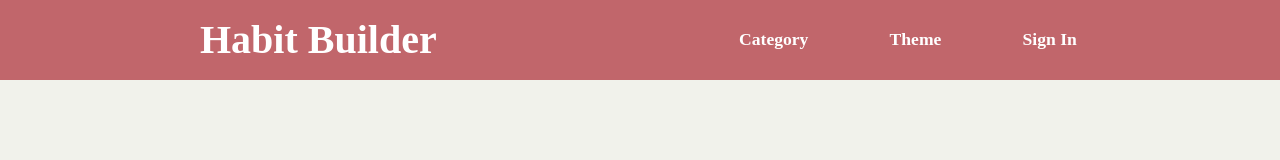
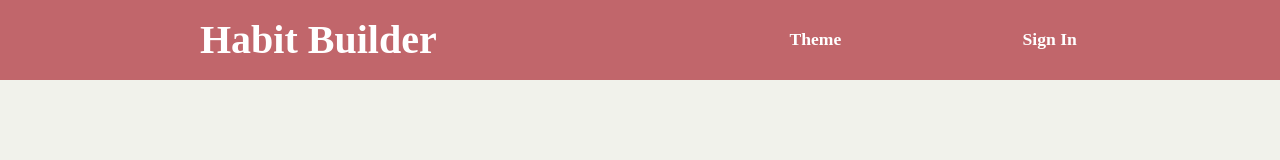
Before and after one commit to EtshD1/habit-builder, a React (Create React App) app: page / in a window 1280 px wide. Shown: the top 160 px of the page. Built offline with nearby package versions, Linux system fonts and the light colour scheme; a web font is replaced by a local one.

Commit message:
removed catergory from nav link

```diff
--- a/src/components/Navbar.tsx
+++ b/src/components/Navbar.tsx
@@ -14,7 +14,6 @@ const NavElements = () => {
   return (
     <li className="nav-elements">
       <ul>
-        <li>Category</li>
         <li>Theme</li>
         <li>Sign In</li>
       </ul>
@@ -41,7 +40,6 @@ const Sidebar = (props: { active: boolean; toggle: Function }) => {
       onClick={(e) => toggle()}
     >
       <ul onClick={(e) => e.stopPropagation()}>
-        <li>Category</li>
         <li>Theme</li>
         <li>Sign In</li>
       </ul>
```
